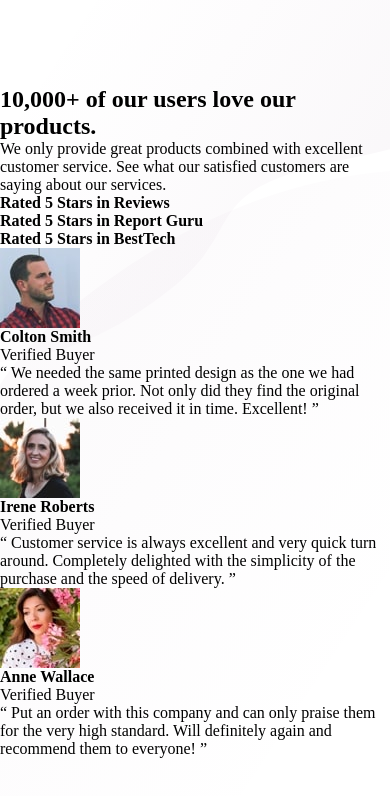
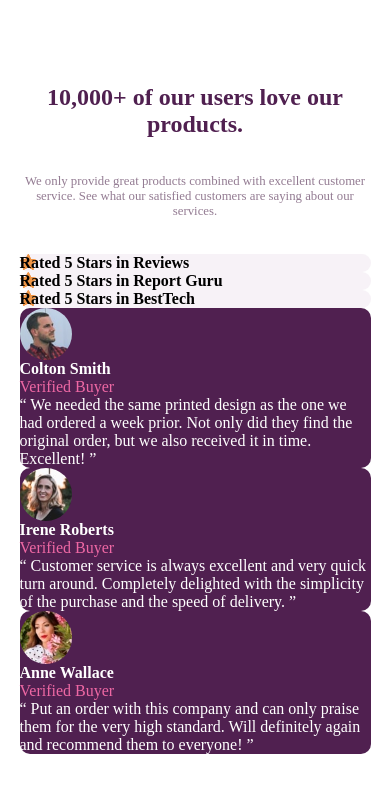
Before and after one commit to gabcchaves/social-proof-section, a plain HTML site: page index.html in a window 390 px wide. Drawn offline with Linux system fonts and the light colour scheme.

Commit message:
To be continued.

```diff
--- a/style.css
+++ b/style.css
@@ -42,11 +42,61 @@ button {
 body {
 	display: flex;
 	flex-direction: column;
+	justify-content: center;
 	align-items: center;
-	justify-content: center;
+}
+h1 { color: var(--very-dark-magenta); }
+p { color: var(--dark-grayish-magenta); }
+.rating-card {
+	background-color: var(--light-grayish-magenta);
+	border-radius: 10px;
 	background-image:
-		url("images/bg-pattern-top-desktop.svg"),
-		url("images/bg-pattern-bottom-desktop.svg");
-	background-repeat: no-repeat, no-repeat;
-	background-position: top left, bottom right;
+		url("images/icon-star.svg"),
+		url("images/icon-star.svg"),
+		url("images/icon-star.svg"),
+		url("images/icon-star.svg"),
+		url("images/icon-star.svg");
+	background-repeat: no-repeat, no-repeat, no-repeat, no-repeat, no-repeat;
 }
+.comment {
+	border-radius: 10px;
+	background-color: var(--very-dark-magenta);
+}
+.comment-author-image {
+	border-radius: 50%;
+	width: 15%;
+}
+.comment-author-name :first-child { color: var(--white); }
+.comment-author-name :last-child { color: var(--soft-pink); }
+.comment-text { color: var(--white); }
+
+ /* Extra small devices (phones, 600px and down) */
+@media only screen and (max-width: 600px) {
+	main {
+		width: 90%;
+		height: 80%;
+	}
+
+	h1 {
+		font-size: 1.5em;
+		text-align: center;
+	}
+
+	p {
+		text-align: center;
+		margin: 10% 0;
+		font-size: 0.8em;
+	}
+}
+
+/* Small devices (portrait tablets and large phones, 600px and up) */
+@media only screen and (min-width: 600px) {}
+
+/* Medium devices (landscape tablets, 768px and up) */
+@media only screen and (min-width: 768px) {}
+
+/* Large devices (laptops/desktops, 992px and up) */
+@media only screen and (min-width: 992px) {}
+
+/* Extra large devices (large laptops and desktops, 1200px and up) */
+@media only screen and (min-width: 1200px) {}
```
